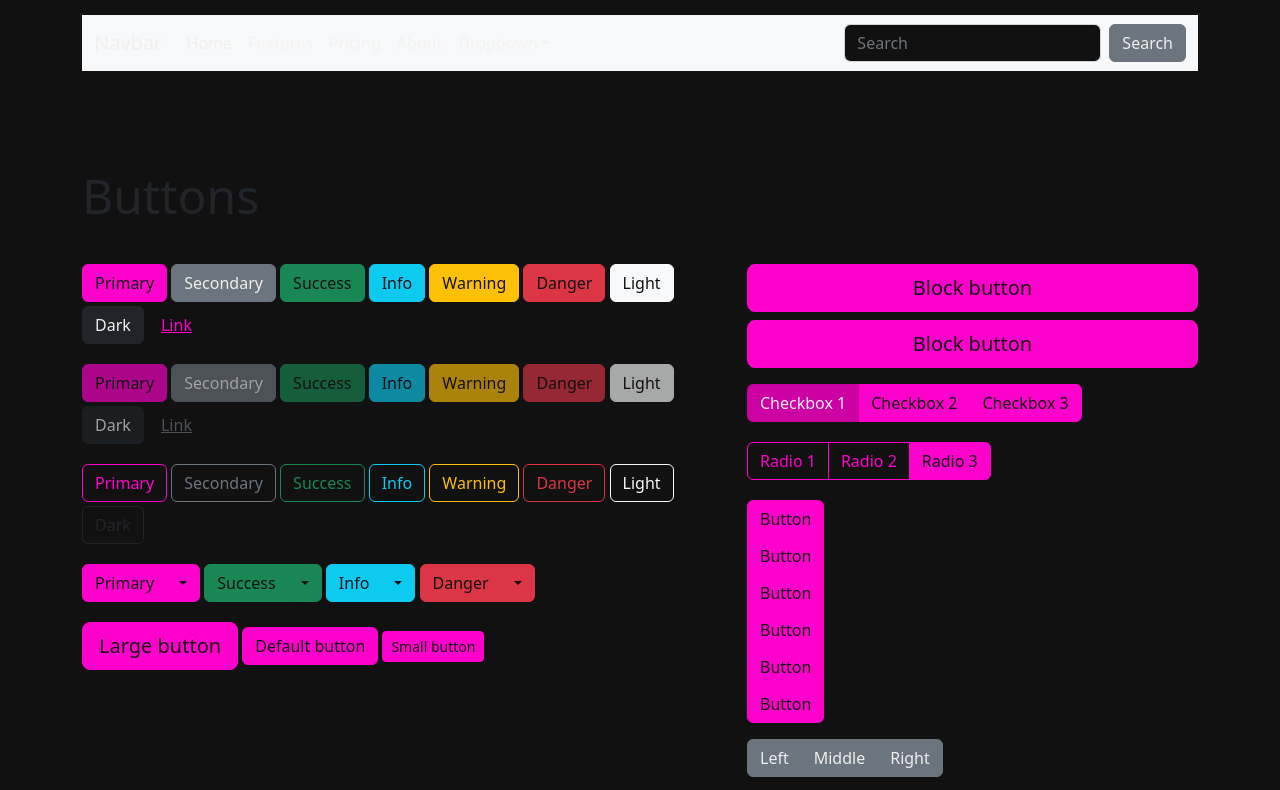
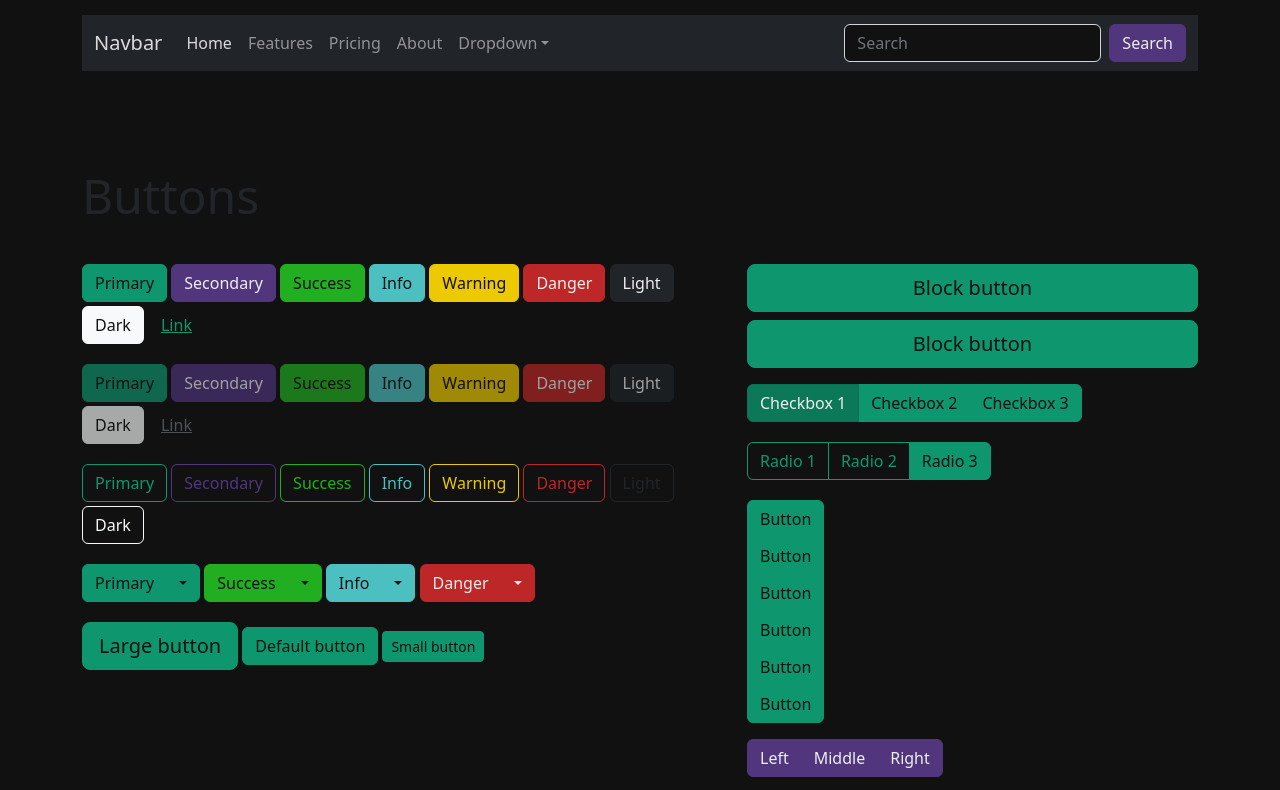
Before and after one commit to Skem9/Bootstrap-5-Live-SCSS-Builder, a website: page index.html in a window 1280 px wide. Shown: the part 717-1507 px from the top of the page. Drawn offline with nearby package versions, Linux system fonts and the light colour scheme.

```diff
--- a/Brandy/css.scss
+++ b/Brandy/css.scss
@@ -1,6 +1,43 @@
 $black: #eee;
 $white: #111;
-$primary: #f0c;
+
+$white:    #fff !default;
+$gray-100: #f8f9fa !default;
+$gray-200: #e9ecef !default;
+$gray-300: #dee2e6 !default;
+$gray-400: #ced4da !default;
+$gray-500: #adb5bd !default;
+$gray-600: #6c757d !default;
+$gray-700: #495057 !default;
+$gray-800: #343a40 !default;
+$gray-900: #212529 !default;
+$black:    #000 !default;
+// scss-docs-end gray-color-variables
+
+// scss-docs-start color-variables
+$blue:    #3e74c4 !default;
+$indigo:  #51367e !default;
+$purple:  #2c007e !default;
+$pink:    #ff00cc !default;
+$red:     #bd2727 !default;
+$orange:  #e08700 !default;
+$yellow:  #ecc900 !default;
+$green:   #21af21 !default;
+$teal:    #0e976e !default;
+$cyan:    #4cc0c0 !default;
+
+// scss-docs-start theme-color-variables
+$primary:       $teal;
+$secondary:     $indigo;
+$success:       $green;
+$info:          $cyan;
+$warning:       $yellow;
+$danger:        $red;
+$light:         $gray-900;
+$dark:          $gray-100;
+// scss-docs-end theme-color-variables
+
+
 
 
 
```
Also changed, not shown: assets/css/css.css, 1 other file.
